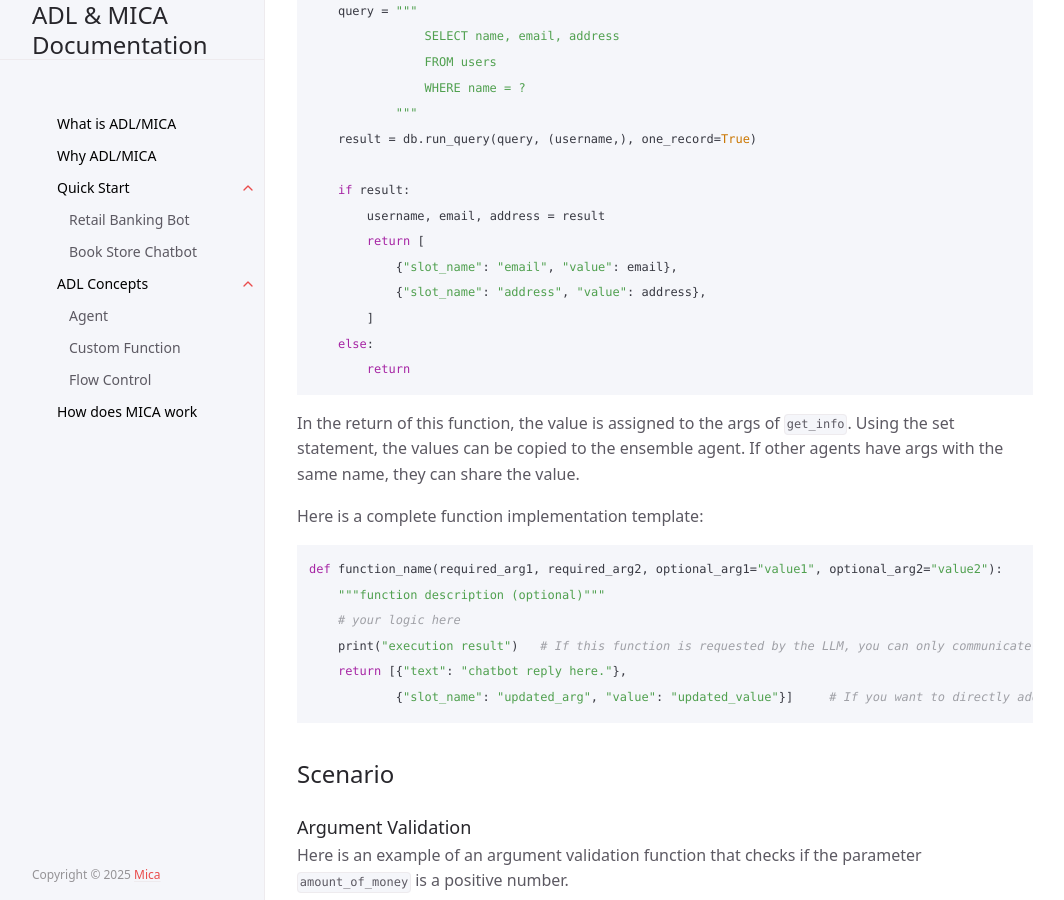
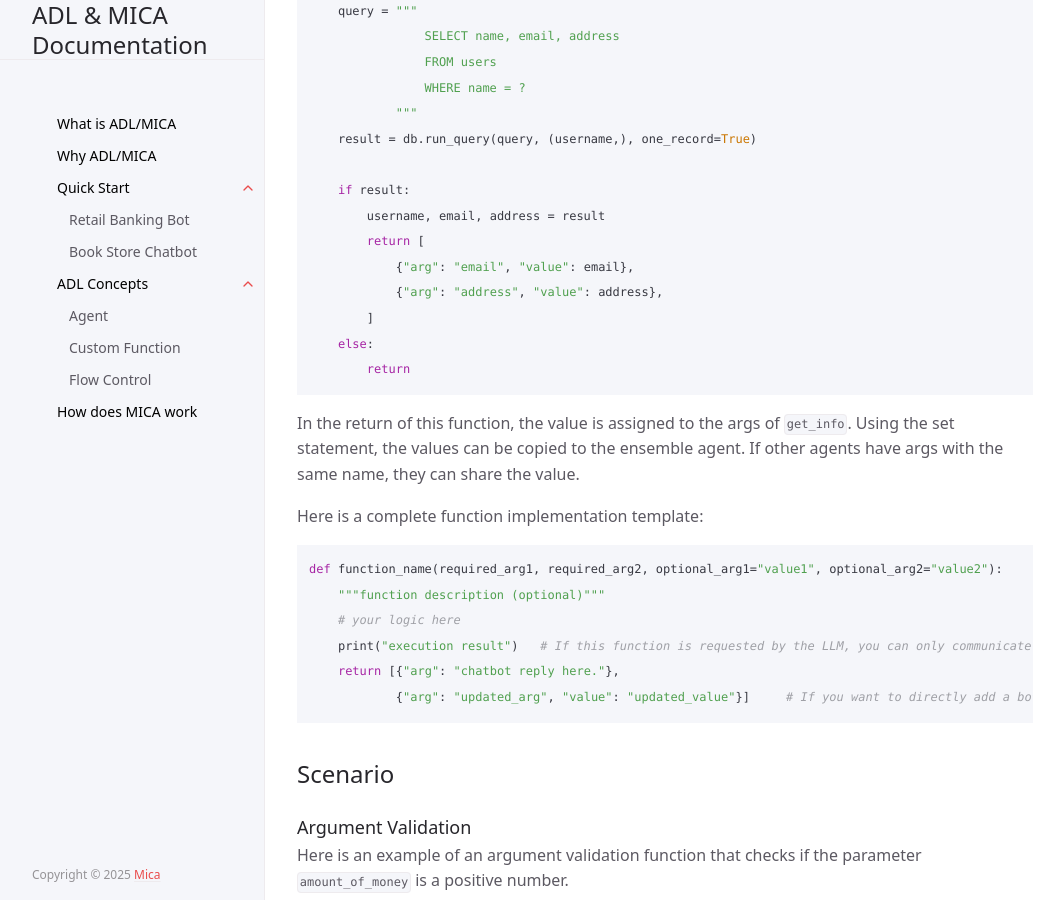
Before and after one commit to Mica-labs/Mica-labs.github.io, a Jekyll site: the page built from docs/ADL Concepts/custom_function.md, in a window 1280 px wide and 900 px high, scrolled down 2863 px. Shown: the whole window, without its empty margins (107-1171 px from the left). Built offline with Jekyll 4.4.1, drawn with Linux system fonts in a browser that asks for light colours; cached includes are drawn as plain includes; some of the changed text lies outside the part shown.

Commit message:
update function format

````diff
--- a/docs/ADL Concepts/custom_function.md
+++ b/docs/ADL Concepts/custom_function.md
@@ -55,7 +55,7 @@ def get_weather_info(location, date):
         response = requests.get(base_url, params=params)
         response.raise_for_status()  # Raise HTTPError if the request fails
         print(response.text)  # The LLM will process this output internally
-        return [{'text': 'I have retrieved the weather for you.'}, {'slot_name': 'weather_info', 'value': response.json()}]
+        return [{'bot': 'I have retrieved the weather for you.'}, {'arg': 'weather_info', 'value': response.json()}]
     except requests.exceptions.RequestException as e:
         print('Query failed. Reason:', e)
         return
@@ -105,8 +105,8 @@ def get_info(username):
     if result:
         username, email, address = result
         return [
-            {"slot_name": "email", "value": email},
-            {"slot_name": "address", "value": address},
+            {"arg": "email", "value": email},
+            {"arg": "address", "value": address},
         ]
     else:
         return
@@ -120,8 +120,8 @@ def function_name(required_arg1, required_arg2, optional_arg1="value1", optional
     """function description (optional)"""
     # your logic here
     print("execution result")   # If this function is requested by the LLM, you can only communicate with the LLM via stdout (print statements)
-    return [{"text": "chatbot reply here."},
-            {"slot_name": "updated_arg", "value": "updated_value"}]     # If you want to directly add a bot response or modify some returned values, you should return them in this format
+    return [{"arg": "chatbot reply here."},
+            {"arg": "updated_arg", "value": "updated_value"}]     # If you want to directly add a bot response or modify some returned values, you should return them in this format
 ```
 
 
@@ -176,7 +176,7 @@ def web_query(arg1, arg2):
 
         if response.json():
             # You can pass external information back to the bot as an argument value.
-            return [{"slot_name": "<agent_name>.<arg_name>", "value": response.json().get("updated_arg")}]
+            return [{"arg": "<agent_name>.<arg_name>", "value": response.json().get("updated_arg")}]
 
         # If it is a string, it will be used as the bot's response.
         return response.text
````
